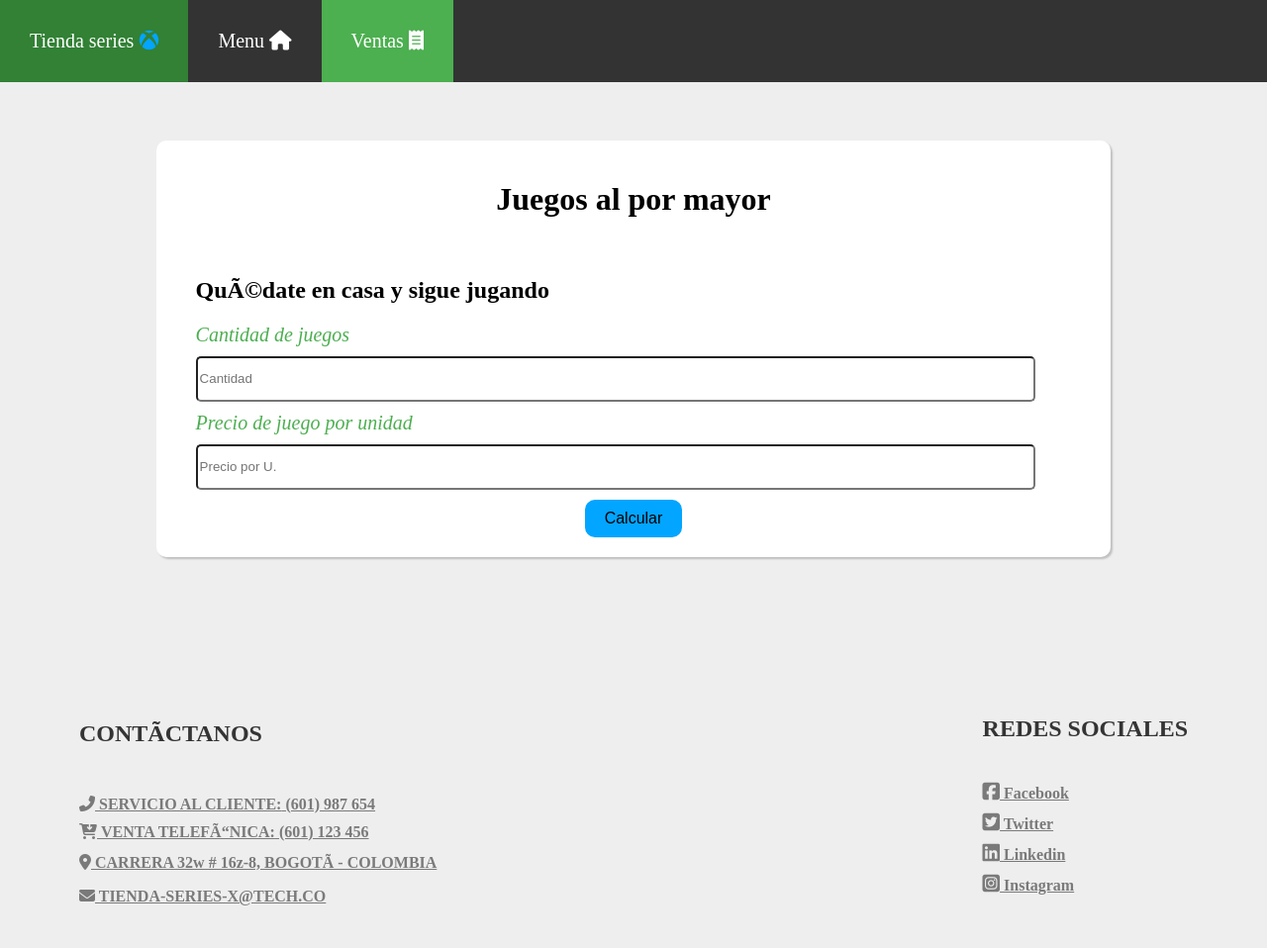
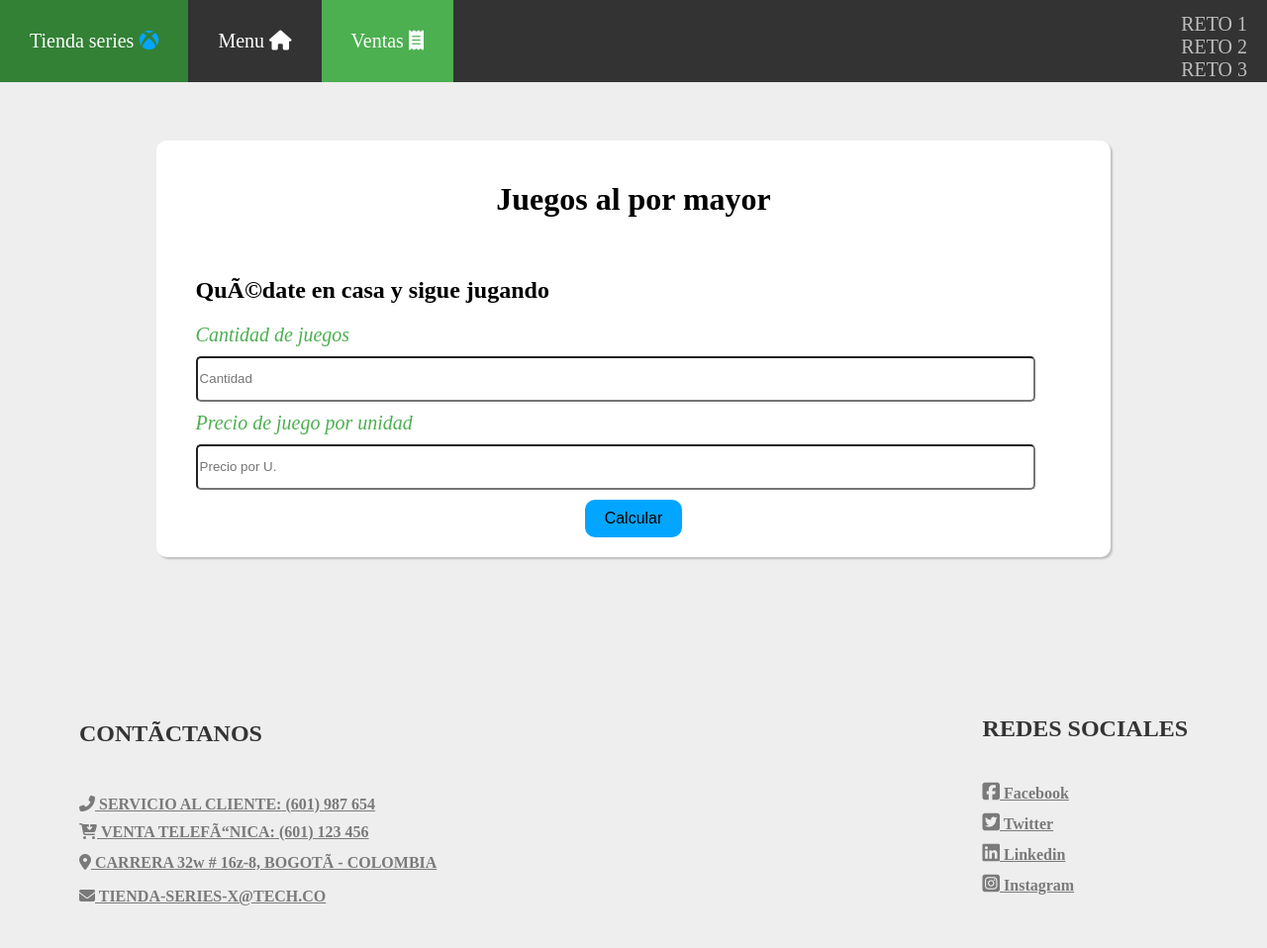
Before and after one commit to Edwin3002/Edwin3002.github.io, a plain HTML site: page 3.proyecto/ventas.html in a window 1280 px wide. Shown: the top 958 px of the page at 99% size. Drawn offline with nearby package versions, Linux system fonts and the light colour scheme.

Commit message:
Update ventas.html

```diff
--- a/3.proyecto/ventas.html
+++ b/3.proyecto/ventas.html
@@ -19,6 +19,17 @@
 </head>
 
 <body>
+    <UL id="hola">
+            <LI >
+                <a href="https://edwin3002.github.io/1.reto-1/reto1.html">Reto 1</a>
+            </LI>
+            <li>
+                <a href="https://edwin3002.github.io/2.reto-2/reto2.html">Reto 2</a>
+            </li>
+            <li>
+                <a href="https://edwin3002.github.io/3.proyecto/menu.html">Reto 3</a>
+            </li>
+        </UL>
     <ul class="nav">
         <li><a href="#"> Tienda series <i id="iceblue" class="fab fa-xbox"></i></a></li>
         <li><a href="menu.html"> Menu <i id="ice" class="fas fa-home"></i></a></li>
```
